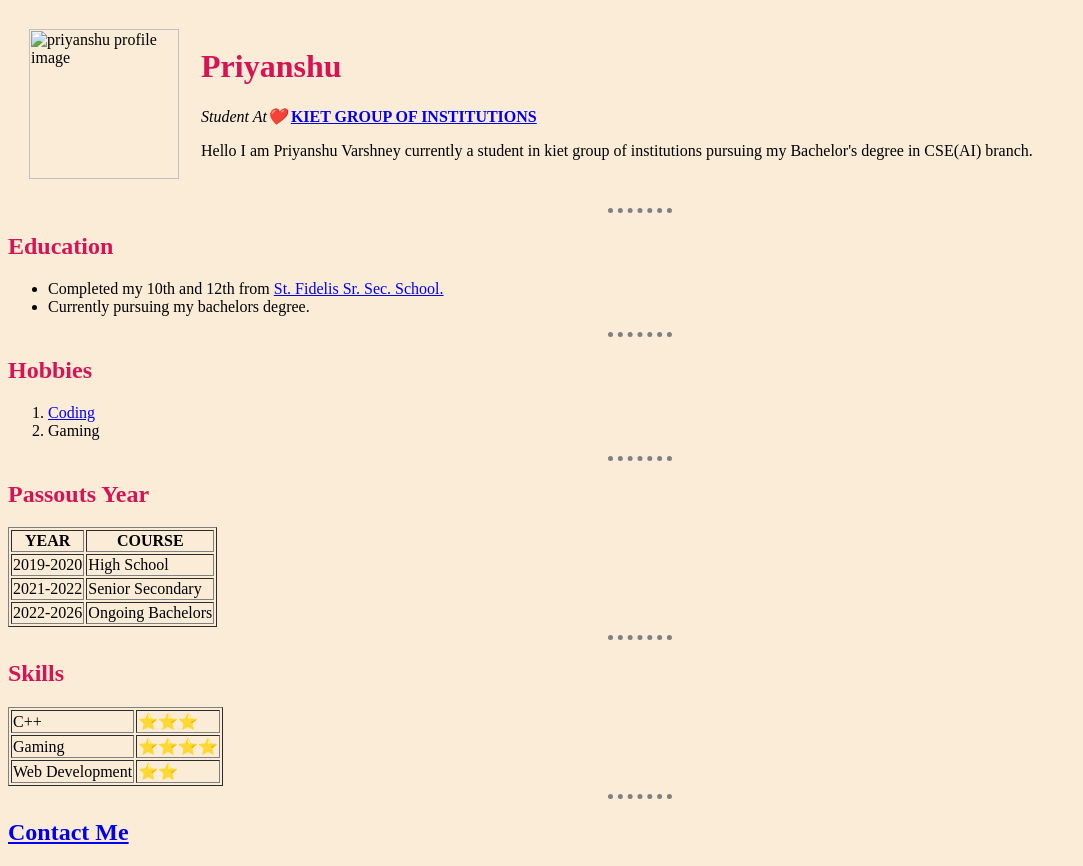
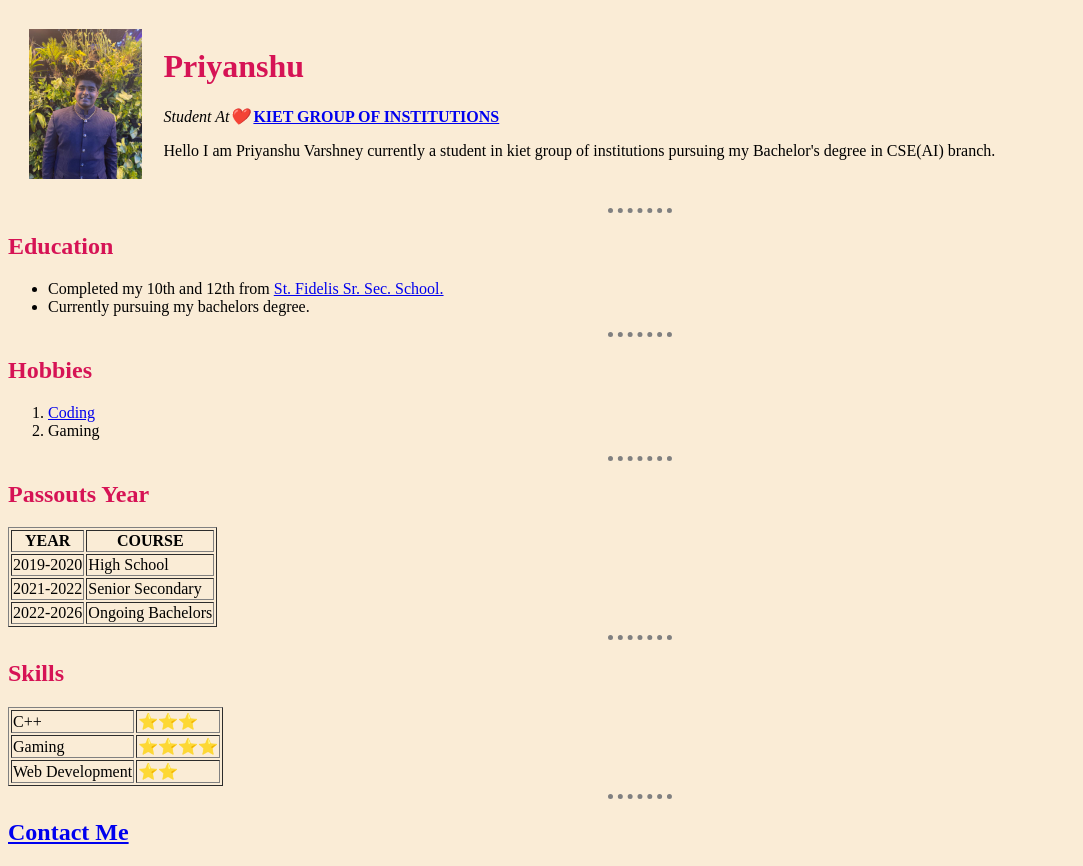
Before and after one commit to harshhere905/cv-portfolio1, a plain HTML site: page personal website.htm in a window 1280 px wide. Shown: the whole page, without its empty margins (0-1083 px from the left). Drawn offline with Linux system fonts and the light colour scheme.

Commit message:
Update personal website.htm

```diff
--- a/personal website.htm
+++ b/personal website.htm
@@ -8,7 +8,7 @@
     <table cellspacing="20">
         <tr>
             <td>
-                <img src="priyanshu.png" alt="priyanshu profile image" height="150" />
+                <img src="941806b3-76e2-4e9d-9d6d-c4e3a0b1f512.JPG" alt="priyanshu profile image" height="150" />
             </td>
             <td>
                 <h1>Priyanshu</h1>
```
